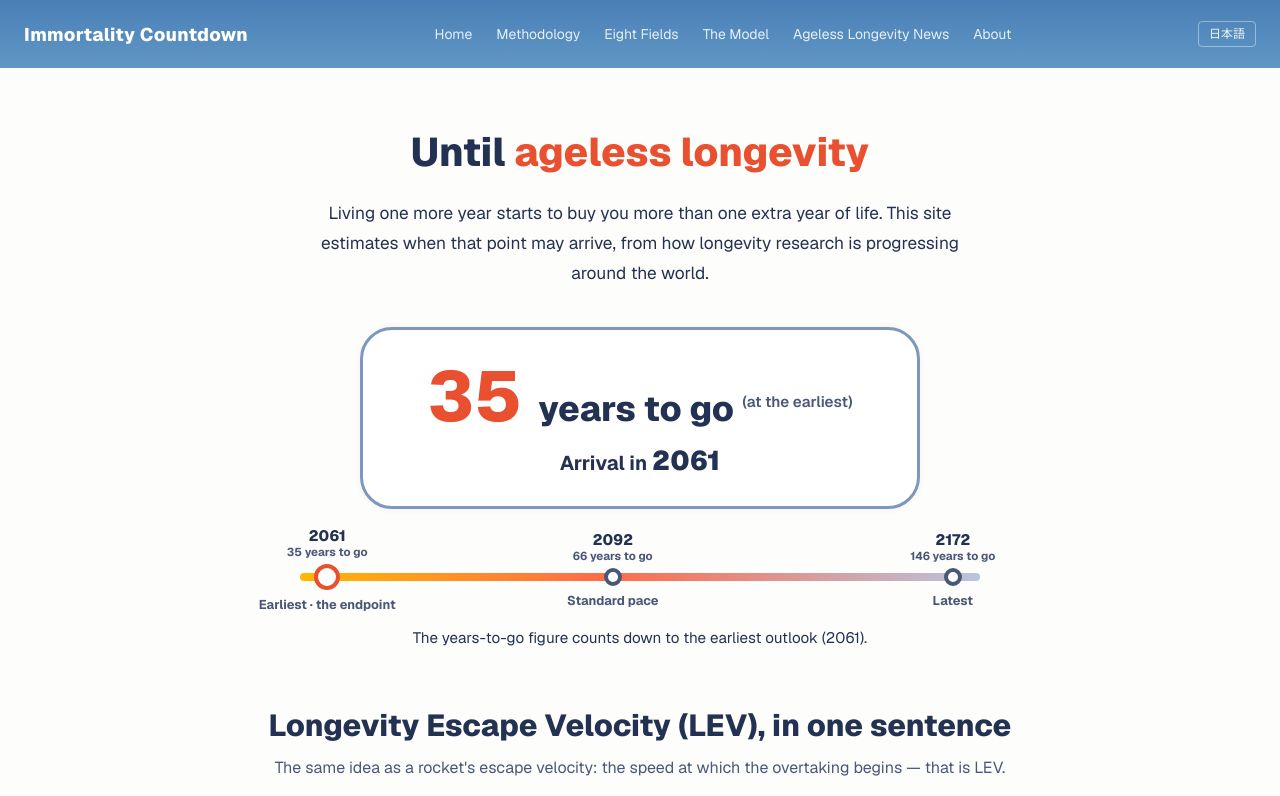
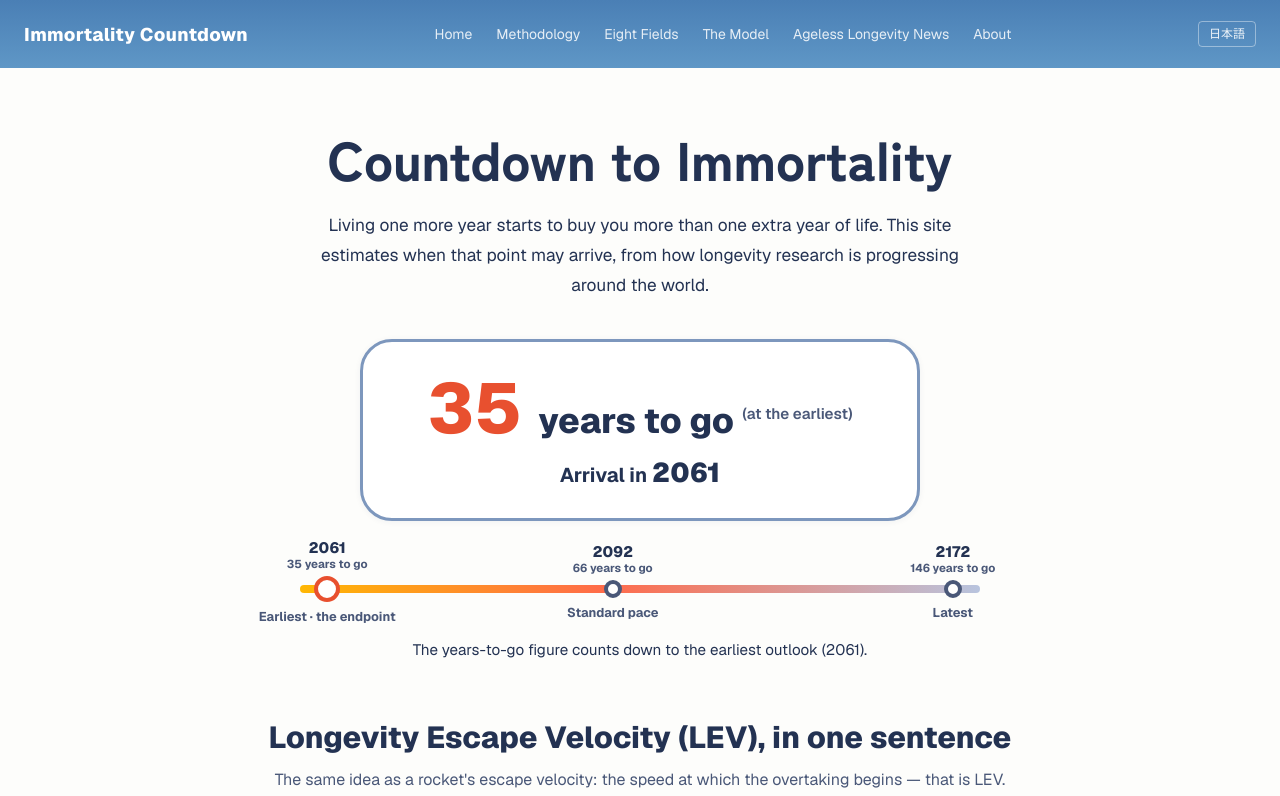
Before and after one commit to mikoshi092/immortality-countdown, a Next.js app: page / in a window 1280 px wide. Shown: the top 796 px of the page. Built offline with nearby package versions, Linux system fonts and the light colour scheme.

Commit message:
Hero title: Countdown to Immortality / 不老不死へのカウントダウン in Zen Kaku Gothic New 900 (owner)

```diff
--- a/app/globals.css
+++ b/app/globals.css
@@ -58,6 +58,18 @@ body {
 .font-ja-serif {
   font-family: var(--font-source-serif), var(--font-noto-serif-jp),
     "Hiragino Mincho ProN", "Yu Mincho", YuMincho, ui-serif, Georgia, serif;
+}
+
+/* Hero H1 display face (owner pick, 2026-11-05): Zen Kaku Gothic New 900.
+   The Latin face (--font-zen-kaku, root layout) is listed first, so Latin
+   glyphs render in it on both locales; Japanese glyphs fall through to
+   the full family (--font-zen-kaku-jp, app/ja/layout.tsx). The JP var
+   carries a fallback because it is only defined on /ja routes — without
+   one, an undefined var would void the whole declaration on EN pages. */
+.font-hero-display {
+  font-family: var(--font-zen-kaku), var(--font-zen-kaku-jp, sans-serif),
+    "Hiragino Sans", "Hiragino Kaku Gothic ProN", "Yu Gothic UI", "Yu Gothic",
+    Meiryo, system-ui, sans-serif;
 }
 
 /* Technology Readiness bar. The element's real `width` (set inline per
--- a/app/ja/layout.tsx
+++ b/app/ja/layout.tsx
@@ -1,4 +1,4 @@
-import { Noto_Sans_JP, Noto_Serif_JP } from "next/font/google";
+import { Noto_Sans_JP, Noto_Serif_JP, Zen_Kaku_Gothic_New } from "next/font/google";
 
 /**
  * Japanese faces for every /ja route.
@@ -30,7 +30,19 @@ const notoSerifJP = Noto_Serif_JP({
   preload: false,
 });
 
-const JA_FONT_VARS = `:root{--font-noto-sans-jp:${notoSansJP.style.fontFamily};--font-noto-serif-jp:${notoSerifJP.style.fontFamily}}`;
+/**
+ * Full-family Zen Kaku Gothic New 900 for the hero H1's Japanese glyphs
+ * (the root layout loads the Latin subset as --font-zen-kaku). Same
+ * no-subsets + preload:false combination as the Noto faces above.
+ */
+const zenKakuJP = Zen_Kaku_Gothic_New({
+  variable: "--font-zen-kaku-jp",
+  weight: "900",
+  display: "swap",
+  preload: false,
+});
+
+const JA_FONT_VARS = `:root{--font-noto-sans-jp:${notoSansJP.style.fontFamily};--font-noto-serif-jp:${notoSerifJP.style.fontFamily};--font-zen-kaku-jp:${zenKakuJP.style.fontFamily}}`;
 
 export default function JapaneseLayout({
   children,
@@ -39,7 +51,7 @@ export default function JapaneseLayout({
 }>) {
   return (
     <div
-      className={`${notoSansJP.variable} ${notoSerifJP.variable} font-ja`}
+      className={`${notoSansJP.variable} ${notoSerifJP.variable} ${zenKakuJP.variable} font-ja`}
     >
       <style href="ja-font-vars" precedence="high">
         {JA_FONT_VARS}
--- a/app/ja/page.tsx
+++ b/app/ja/page.tsx
@@ -30,7 +30,7 @@ import { FOCUS_RING } from "@/lib/nav";
 import { SITE_NAME, SITE_URL } from "@/lib/site";
 
 const title =
-  "寿命脱出速度（LEV）とは？不老長寿はいつ実現するのか | Immortality Countdown";
+  "不老不死へのカウントダウン | 寿命脱出速度（LEV）とは？不老長寿はいつ実現するのか";
 const description =
   "不老不死はいつ実現するのか。医療の進歩が老化の速度を追い越す「寿命脱出速度（LEV）」とは何か。長寿研究の進展を追い、Immortality Countdown独自モデルによる現在の到達予測を解説します。";
 
@@ -127,8 +127,8 @@ export default function JapaneseLandingPage() {
 
         {/* Hero */}
         <section className="pt-14 text-center">
-          <h1 className="text-[clamp(1.7rem,5vw,2.5rem)] font-extrabold leading-[1.4]">
-            不老長寿まで
+          <h1 className="font-hero-display text-[clamp(2.2rem,6vw,3.4rem)] font-black leading-[1.3]">
+            不老不死への<br className="sm:hidden" />カウントダウン
           </h1>
           <p className="mx-auto mt-[18px] max-w-[640px] text-[clamp(0.98rem,2.8vw,1.08rem)] [word-break:auto-phrase]">
             <Phrases
--- a/app/layout.tsx
+++ b/app/layout.tsx
@@ -1,5 +1,5 @@
 import type { Metadata } from "next";
-import { Geist, Geist_Mono, Source_Serif_4 } from "next/font/google";
+import { Geist, Geist_Mono, Source_Serif_4, Zen_Kaku_Gothic_New } from "next/font/google";
 import { Analytics } from "@vercel/analytics/next";
 import Footer from "@/components/Footer";
 import { serializeJsonLd } from "@/lib/json-ld";
@@ -29,8 +29,21 @@ const sourceSerif = Source_Serif_4({
   display: "swap",
 });
 
+/**
+ * Display face for the hero H1 (owner pick, 2026-11-05): Zen Kaku Gothic
+ * New 900, the heavy gothic from the font specimens. Latin subset here;
+ * app/ja/layout.tsx loads the full family as --font-zen-kaku-jp for the
+ * Japanese glyphs, and .font-hero-display in globals.css stacks the two.
+ */
+const zenKaku = Zen_Kaku_Gothic_New({
+  variable: "--font-zen-kaku",
+  subsets: ["latin"],
+  weight: "900",
+  display: "swap",
+});
+
 const siteUrl = SITE_URL;
-const title = "Immortality Countdown | Tracking Longevity Escape Velocity";
+const title = "Countdown to Immortality | Immortality Countdown";
 const description =
   "A conservative, evidence-based estimate of when medical technology may begin to outrun aging, with transparent methodology and longevity research updates.";
 
@@ -95,7 +108,7 @@ export default function RootLayout({
   return (
     <html
       lang="en"
-      className={`${geistSans.variable} ${geistMono.variable} ${sourceSerif.variable} h-full antialiased`}
+      className={`${geistSans.variable} ${geistMono.variable} ${sourceSerif.variable} ${zenKaku.variable} h-full antialiased`}
     >
       <body className="min-h-full flex flex-col">
         <script
--- a/app/page.tsx
+++ b/app/page.tsx
@@ -58,7 +58,7 @@ export const metadata: Metadata = {
     },
   },
   openGraph: {
-    title: "Immortality Countdown | Tracking Longevity Escape Velocity",
+    title: "Countdown to Immortality | Immortality Countdown",
     description,
     url: SITE_URL,
     siteName: SITE_NAME,
@@ -135,8 +135,8 @@ export default function Home() {
 
         {/* Hero */}
         <section className="pt-14 text-center">
-          <h1 className="text-[clamp(1.7rem,5vw,2.5rem)] font-extrabold leading-[1.4]">
-            Until <span className="text-[#e8502f]">ageless longevity</span>
+          <h1 className="font-hero-display text-[clamp(2.2rem,6vw,3.4rem)] font-black leading-[1.25]">
+            Countdown to Immortality
           </h1>
           <p className="mx-auto mt-[18px] max-w-[640px] text-[clamp(0.98rem,2.8vw,1.08rem)] [word-break:auto-phrase]">
             Living one more year starts to buy you more than one extra year of life. This site
```
